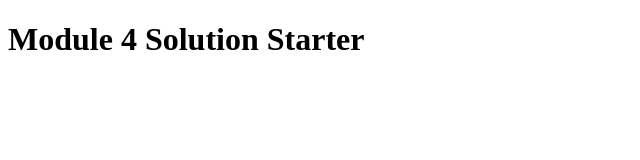
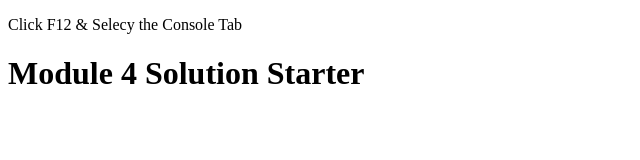
Before and after one commit to HM-Hadil/GitHub.io04, a plain HTML site: page index.html in a window 1280 px wide. Shown: the whole page, without its empty margins (0-640 px from the left). Drawn offline with Linux system fonts and the light colour scheme.

Commit message:
Update index.html

```diff
--- a/index.html
+++ b/index.html
@@ -4,7 +4,7 @@
   <meta charset="utf-8">
   <title>Module 4 Solution Starter</title>
 
-
+  <p> Click F12 & Selecy the Console Tab</p>
 
 </head>
 <body>
```
